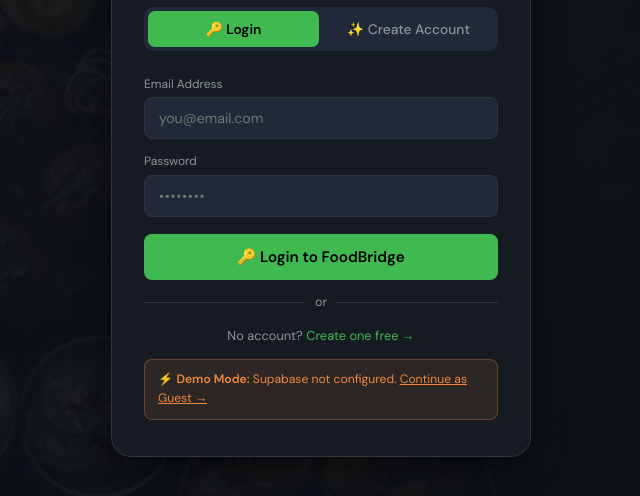
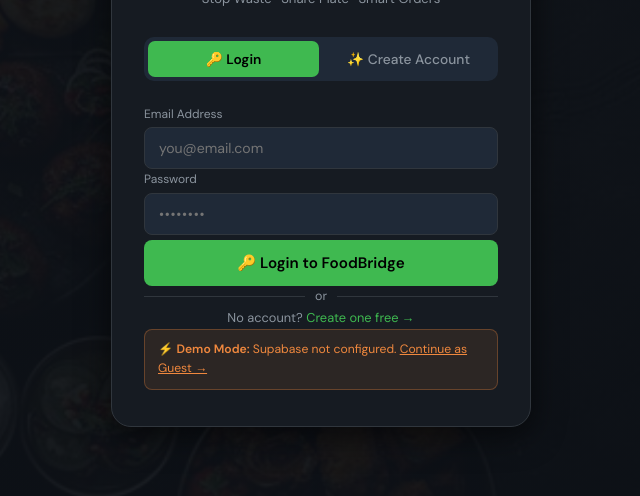
Before and after one commit to mg8428517-creator/Foodbridge-hakethon, a plain HTML site: page index.html in a window 1280 px wide. Shown: the part 236-732 px from the top of the page, without its empty margins (319-959 px from the left). Drawn offline with Linux system fonts and the light colour scheme.

Commit message:
shortened the auth-form
shortened the create new account form box

```diff
--- a/style.css
+++ b/style.css
@@ -140,7 +140,7 @@
 .auth-form {
     display: none;
     flex-direction: column;
-    gap: 13px
+    gap: 1px
 }
 
 .auth-form.show {
```
